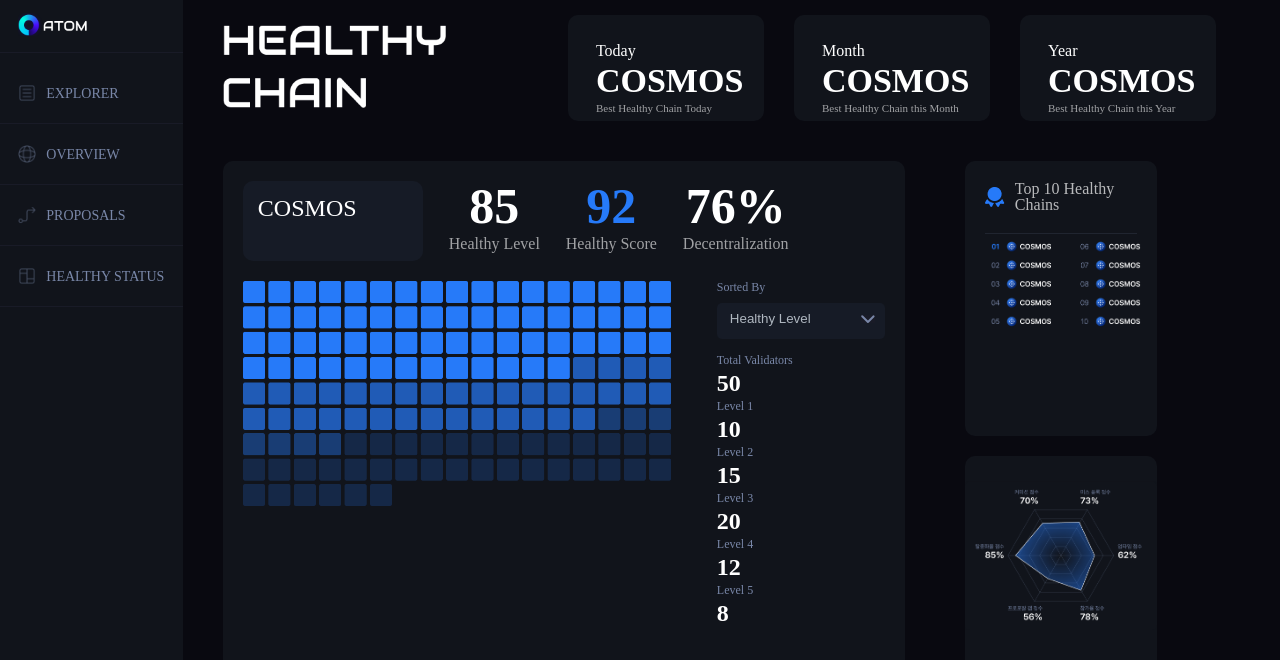
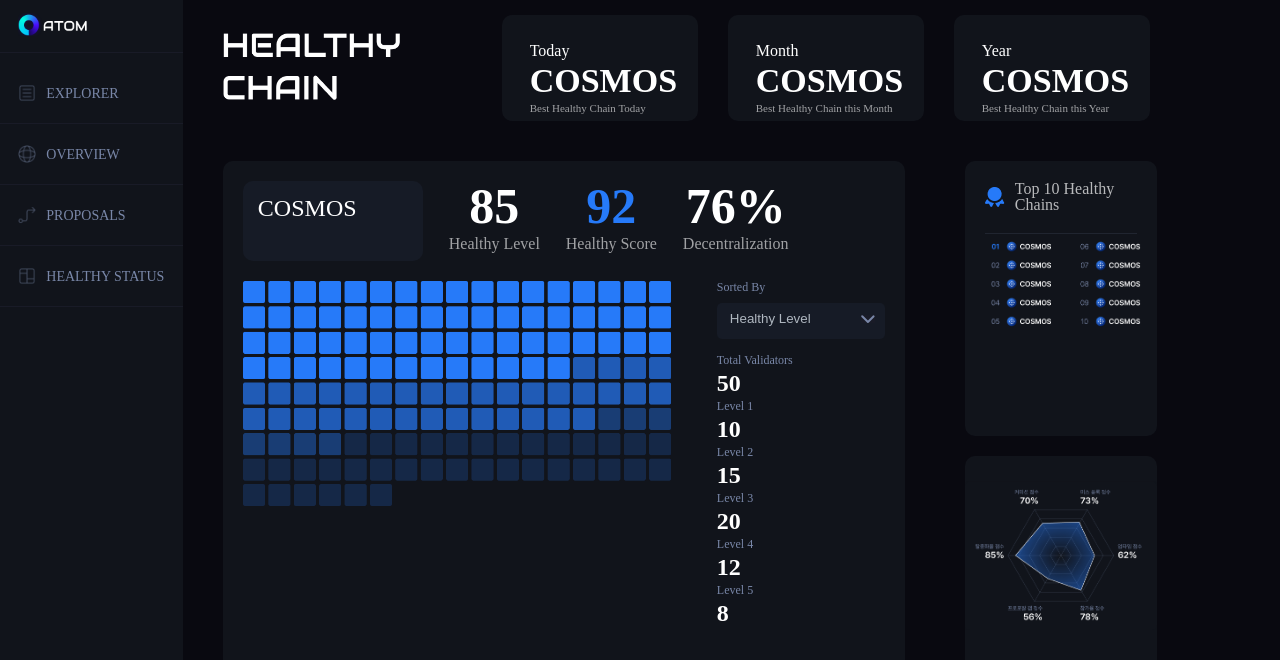
Before and after one commit to InformationDesign-Project/Client, a SvelteKit app: page / in a window 1280 px wide. Shown: the top 660 px of the page. Built offline with nearby package versions, Linux system fonts and the light colour scheme.

Commit message:
Add: Proposals/flow, Proposals/overview 페이지 추가

```diff
--- a/src/components/Main/MainDashboard.svelte
+++ b/src/components/Main/MainDashboard.svelte
@@ -65,7 +65,7 @@
                 <img src="/layout/Vector.png" alt="vector" />
                 <div class="coin-list-top">Top 10 Healthy Chains</div>
             </div>
-            <div class="coin-list-divider"></div> <!-- 구분선 -->
+            <div class="coin-list-divider"></div>
             <div class="coin-list">
                 <img
 				width="90%;"
@@ -248,7 +248,7 @@
     }
 
     .coin-list-divider {
-        border-top: 1px solid rgba(121, 135, 168, 0.15); // 색상은 필요에 따라 조정
+        border-top: 1px solid rgba(121, 135, 168, 0.15);
         margin: 0 20px;
     }
 
@@ -260,11 +260,11 @@
         .coin-list-left, .coin-list-right {
             display: flex;
             flex-direction: column;
-            width: 48%; // 필요에 따라 조정
+            width: 48%;
             margin: 20px;
 
             div {
-                // 개별 코인들을 위한 스타일
+
             }
         }
     }
--- a/src/components/Main/MainHeader.svelte
+++ b/src/components/Main/MainHeader.svelte
@@ -31,6 +31,7 @@
 		display: flex;
 		justify-content: space-between;
 		align-items: center;
+        width:90.5%;
 	}
 
 	.logo {
@@ -45,7 +46,7 @@
 		justify-content: center;
 		align-items: center;
 		padding-top: 15px;
-		margin-right: 38px;
+		//margin-right: 170px;
 	}
 
 	.top-coin {
```
Also changed, not shown: src/routes/Proposals/flow/+page.svelte (added), src/routes/Proposals/overview/+page.svelte (added).
